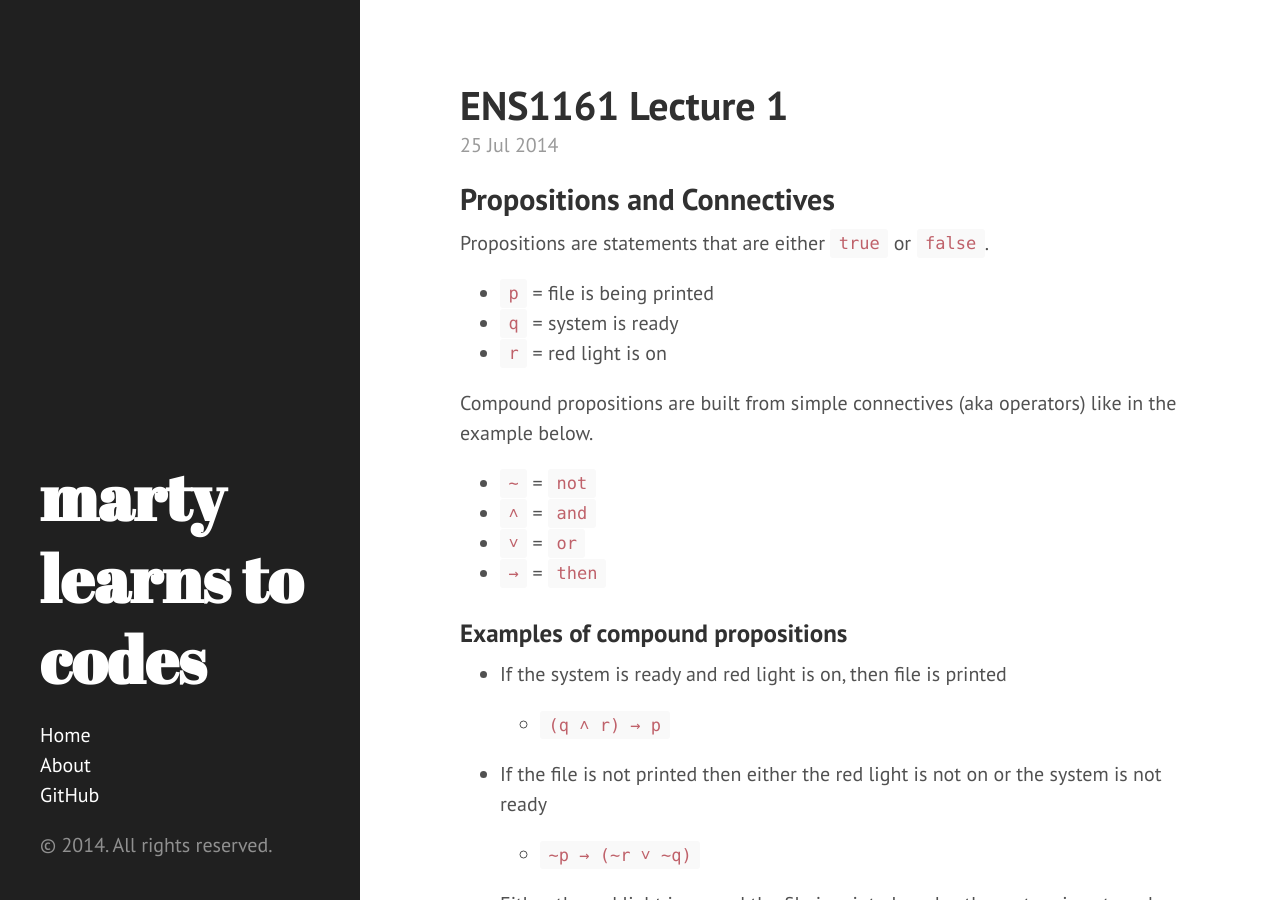
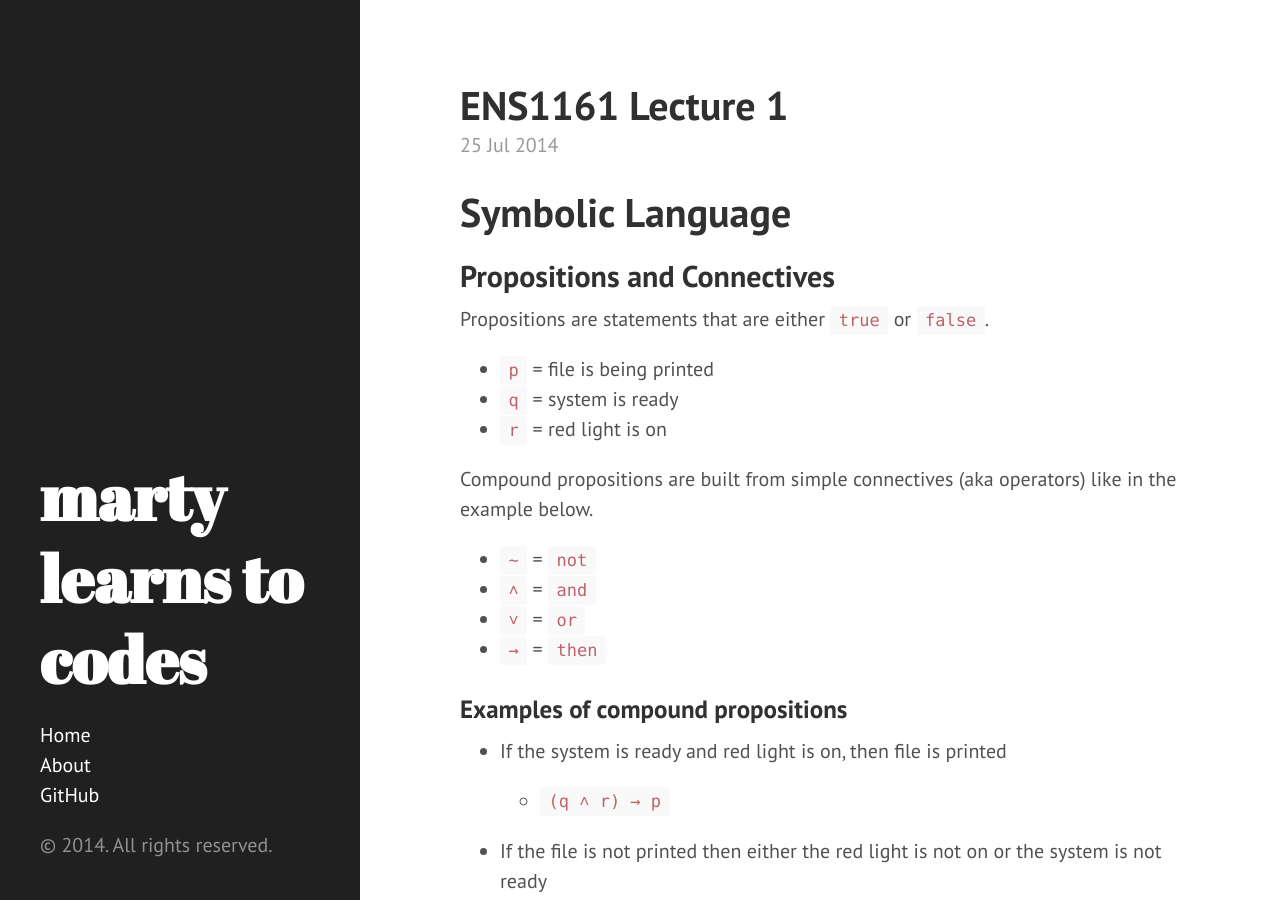
Before and after one commit to martymcflywa/martymcflywa.github.io, a Jekyll site: the page built from _posts/2014-07-25-ENS1161-lecture-1.md, in a window 1280 px wide and 900 px high. Built offline with Jekyll 4.4.1, drawn with Linux system fonts in a browser that asks for light colours; Markdown is read by kramdown in place of the engine named in the settings.

Commit message:
modified ENS1161 lecture 1

```diff
--- a/_posts/2014-07-25-ENS1161-lecture-1.md
+++ b/_posts/2014-07-25-ENS1161-lecture-1.md
@@ -6,6 +6,8 @@ categories:
 - lecture
 - ENS1161
 ---
+
+# Symbolic Language
 
 ## Propositions and Connectives
 
```
